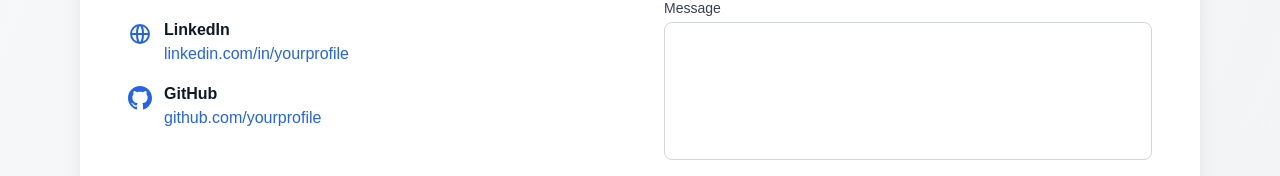
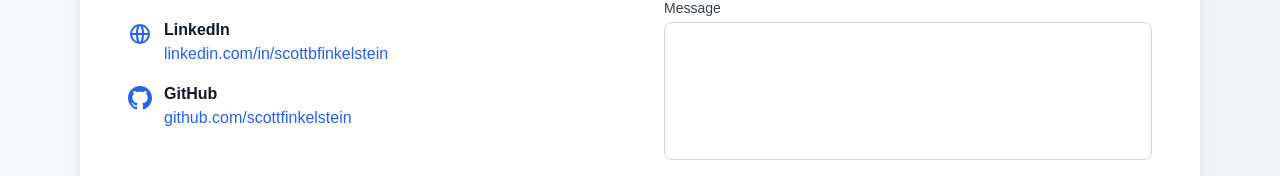
Before and after one commit to scottfinkelstein/scotts-professional-site-2025, a Next.js app: page / in a window 1280 px wide. Shown: the part 2671-2847 px from the top of the page. Built offline with nearby package versions, Linux system fonts and the light colour scheme.

Commit message:
Updated contact info

```diff
--- a/components/Contact.tsx
+++ b/components/Contact.tsx
@@ -83,12 +83,12 @@
                 <div>
                   <h3 className="font-semibold text-gray-900 dark:text-white">LinkedIn</h3>
                   <a
-                    href="https://linkedin.com"
+                    href="https://www.linkedin.com/in/scottbfinkelstein/"
                     target="_blank"
                     rel="noopener noreferrer"
                     className="text-blue-600 dark:text-blue-400 hover:underline"
                   >
-                    linkedin.com/in/yourprofile
+                    linkedin.com/in/scottbfinkelstein
                   </a>
                 </div>
               </div>
@@ -104,12 +104,12 @@
                 <div>
                   <h3 className="font-semibold text-gray-900 dark:text-white">GitHub</h3>
                   <a
-                    href="https://github.com"
+                    href="https://github.com/scottfinkelstein"
                     target="_blank"
                     rel="noopener noreferrer"
                     className="text-blue-600 dark:text-blue-400 hover:underline"
                   >
-                    github.com/yourprofile
+                    github.com/scottfinkelstein
                   </a>
                 </div>
               </div>
```
